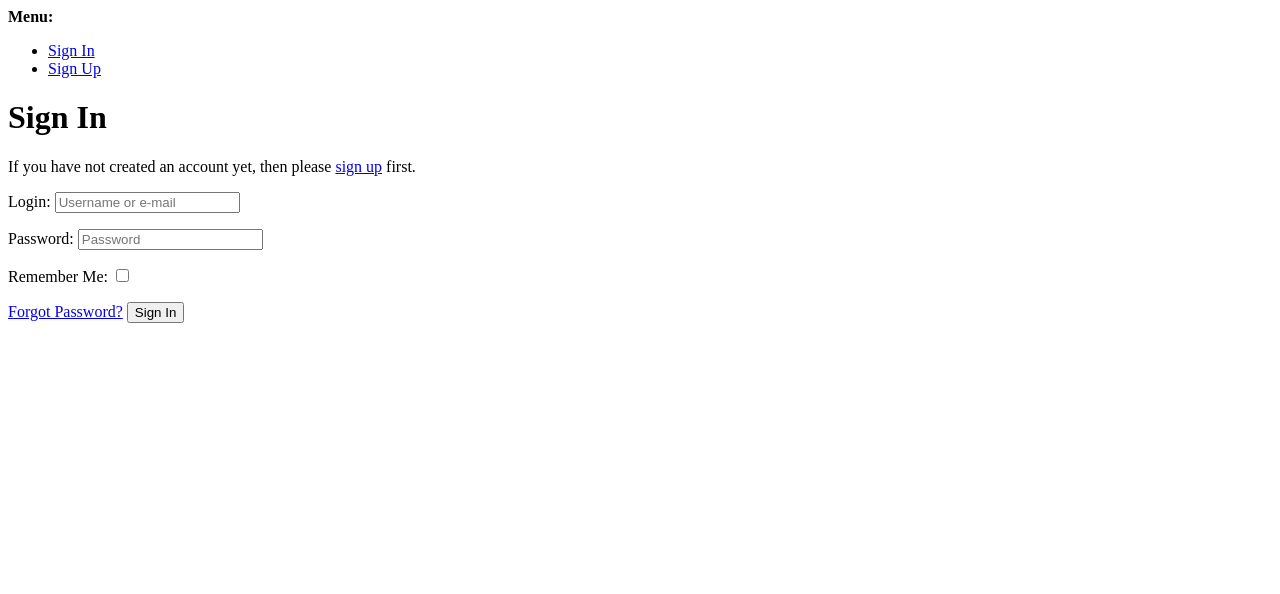
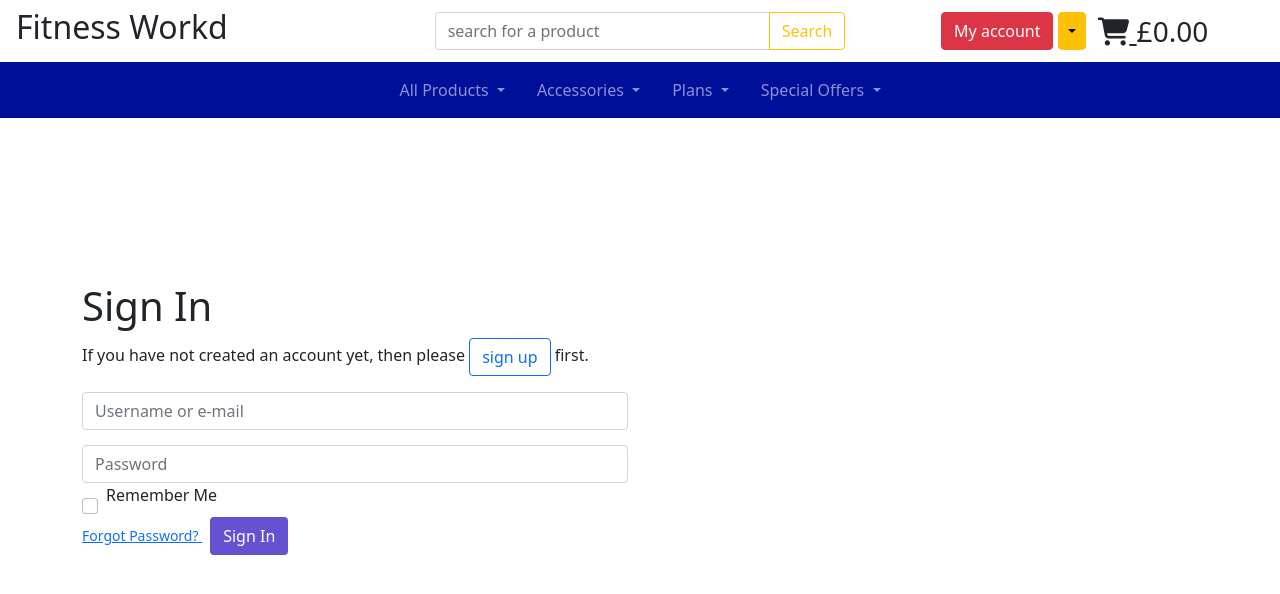
Before and after one commit to rimantascode/fitness-ms4, a Django app: page /accounts/login/ in a window 1280 px wide. Shown: the top 594 px of the page. Run offline with Django 3.2, Linux system fonts and the light colour scheme; some libraries are stand-ins or nearby versions.

Commit message:
updated the login, register ... forms styles and view

```diff
--- a/fitness_ms4/settings.py
+++ b/fitness_ms4/settings.py
@@ -49,7 +49,7 @@ INSTALLED_APPS = [
     'checkout',
     'crispy_forms',
     'bootstrap5',
-    'profiles'
+    'profiles',
 ]
 
 MIDDLEWARE = [
@@ -62,7 +62,7 @@ MIDDLEWARE = [
     'django.middleware.clickjacking.XFrameOptionsMiddleware',
 ]
 
-#CRISPY_TEMPLATE_PACK = 'bootstrap5'
+CRISPY_TEMPLATE_PACK = 'bootstrap4'
 
 ROOT_URLCONF = 'fitness_ms4.urls'
 
--- a/profiles/models.py
+++ b/profiles/models.py
@@ -37,4 +37,4 @@ def create_or_update_user_profile(sender, instance, created, **kwargs):
     if created:
         UserProfile.objects.create(user=instance)
     # Existing users: just save the profile
-    instance.userprofile.save()
+        instance.userprofile.save()
--- a/profiles/templates/profiles/profile.html
+++ b/profiles/templates/profiles/profile.html
@@ -7,19 +7,19 @@
 {% endblock %}
 
 {% block content %}
-<!-- Products page -->
+<!-- Profile page -->
 <div class="container-fluid">
     <div class="row">
         <div class="col-12 text-center p-0 m-0">
             <hr class="hr-class my-1">
-            <h3 class="logo-font">My Profile</h3>
+            <h3 class="logo-font">{{ profile }}</h3>
             <hr class="hr-class my-1">
         </div>
     </div>
     <div class="col-12">
     </div>
     <div class="row">
-
+        {{profile}}
     </div>
 </div>
 
--- a/static/css/base.css
+++ b/static/css/base.css
@@ -74,7 +74,18 @@ a .badge.category:hover {
     cursor:pointer;
 }
 
-/*-------------------------------------------- CHECKOUT FORM ----------*/
+/*-------------------------------------------- LOGIN ----------*/
+#div_id_password{
+    margin-top:10px
+}
+/* this was copied from project "*/
+.allauth-form-inner-content label:not([for='id_remember']) {
+    display: none;
+}
+
+.allauth-form-inner-content input {
+    margin-top:15px;
+}
 
 @media (min-width: 992px) {
     .hide-ul {
--- a/templates/allauth/account/base.html
+++ b/templates/allauth/account/base.html
@@ -1,40 +1,15 @@
-<!DOCTYPE html>
-<html>
-  <head>
-    <title>{% block head_title %}{% endblock %}</title>
-    {% block extra_head %}
-    {% endblock %}
-  </head>
-  <body>
-    {% block body %}
+{% extends "base.html" %}
 
-    {% if messages %}
-    <div>
-      <strong>Messages:</strong>
-      <ul>
-        {% for message in messages %}
-        <li>{{message}}</li>
-        {% endfor %}
-      </ul>
+{% block content %}
+<div class="container header-container">
+    <div class="overlay"></div>
+    <div class="row">
+        <div class="col-12 col-md-6">
+            <div class="allauth-form-inner-content">
+                {% block inner_content %}
+                {% endblock %}
+            </div>
+        </div>
     </div>
-    {% endif %}
-
-    <div>
-      <strong>Menu:</strong>
-      <ul>
-        {% if user.is_authenticated %}
-        <li><a href="{% url 'account_email' %}">Change E-mail</a></li>
-        <li><a href="{% url 'account_logout' %}">Sign Out</a></li>
-        {% else %}
-        <li><a href="{% url 'account_login' %}">Sign In</a></li>
-        <li><a href="{% url 'account_signup' %}">Sign Up</a></li>
-        {% endif %}
-      </ul>
-    </div>
-    {% block content %}
-    {% endblock %}
-    {% endblock %}
-    {% block extra_body %}
-    {% endblock %}
-  </body>
-</html>
+</div>
+{% endblock %}
--- a/templates/allauth/account/email.html
+++ b/templates/allauth/account/email.html
@@ -4,7 +4,7 @@
 
 {% block head_title %}{% trans "E-mail Addresses" %}{% endblock %}
 
-{% block content %}
+{% block inner_content %}
     <h1>{% trans "E-mail Addresses" %}</h1>
 {% if user.emailaddress_set.all %}
 <p>{% trans 'The following e-mail addresses are associated with your account:' %}</p>
--- a/templates/allauth/account/email_confirm.html
+++ b/templates/allauth/account/email_confirm.html
@@ -6,7 +6,7 @@
 {% block head_title %}{% trans "Confirm E-mail Address" %}{% endblock %}
 
 
-{% block content %}
+{% block inner_content %}
 <h1>{% trans "Confirm E-mail Address" %}</h1>
 
 {% if confirmation %}
@@ -17,7 +17,7 @@
 
 <form method="post" action="{% url 'account_confirm_email' confirmation.key %}">
 {% csrf_token %}
-    <button type="submit">{% trans 'Confirm' %}</button>
+    <button class="btn btn-style" type="submit">{% trans 'Confirm' %}</button>
 </form>
 
 {% else %}
--- a/templates/allauth/account/login.html
+++ b/templates/allauth/account/login.html
@@ -5,7 +5,7 @@
 
 {% block head_title %}{% trans "Sign In" %}{% endblock %}
 
-{% block content %}
+{% block inner_content %}
 
 <h1>{% trans "Sign In" %}</h1>
 
@@ -30,17 +30,17 @@ for a {{ site_name }} account and sign in below:{% endblocktrans %}</p>
 
 {% else %}
 <p>{% blocktrans %}If you have not created an account yet, then please
-<a href="{{ signup_url }}">sign up</a> first.{% endblocktrans %}</p>
+<a class=" btn btn-outline-primary" href="{{ signup_url }}">sign up</a> first.{% endblocktrans %}</p>
 {% endif %}
 
 <form class="login" method="POST" action="{% url 'account_login' %}">
   {% csrf_token %}
-  {{ form.as_p }}
+    {{ form | crispy }}
   {% if redirect_field_value %}
   <input type="hidden" name="{{ redirect_field_name }}" value="{{ redirect_field_value }}" />
   {% endif %}
-  <a class="button secondaryAction" href="{% url 'account_reset_password' %}">{% trans "Forgot Password?" %}</a>
-  <button class="primaryAction" type="submit">{% trans "Sign In" %}</button>
+  <a class="button secondaryAction mt-2" href="{% url 'account_reset_password' %}">{% trans "<small>Forgot Password? </small>" %}</a>
+  <button class=" btn btn-style primaryAction m-2" type="submit">{% trans "Sign In" %}</button>
 </form>
 
 {% endblock %}
--- a/templates/allauth/account/logout.html
+++ b/templates/allauth/account/logout.html
@@ -4,7 +4,7 @@
 
 {% block head_title %}{% trans "Sign Out" %}{% endblock %}
 
-{% block content %}
+{% block inner_content %}
 <h1>{% trans "Sign Out" %}</h1>
 
 <p>{% trans 'Are you sure you want to sign out?' %}</p>
@@ -14,7 +14,7 @@
   {% if redirect_field_value %}
   <input type="hidden" name="{{ redirect_field_name }}" value="{{ redirect_field_value }}"/>
   {% endif %}
-  <button type="submit">{% trans 'Sign Out' %}</button>
+  <button  class="btn btn-style"type="submit">{% trans 'Sign Out' %}</button>
 </form>
 
 
--- a/templates/allauth/account/verification_sent.html
+++ b/templates/allauth/account/verification_sent.html
@@ -4,7 +4,7 @@
 
 {% block head_title %}{% trans "Verify Your E-mail Address" %}{% endblock %}
 
-{% block content %}
+{% block inner_content %}
     <h1>{% trans "Verify Your E-mail Address" %}</h1>
 
     <p>{% blocktrans %}We have sent an e-mail to you for verification. Follow the link provided to finalize the signup process. Please contact us if you do not receive it within a few minutes.{% endblocktrans %}</p>
--- a/templates/allauth/account/verified_email_required.html
+++ b/templates/allauth/account/verified_email_required.html
@@ -4,7 +4,7 @@
 
 {% block head_title %}{% trans "Verify Your E-mail Address" %}{% endblock %}
 
-{% block content %}
+{% block inner_content %}
 <h1>{% trans "Verify Your E-mail Address" %}</h1>
 
 {% url 'account_email' as email_url %}
--- a/templates/base.html
+++ b/templates/base.html
@@ -72,7 +72,7 @@
                             {% if request.user.is_superuser %}
                             <a href="" class="dropdown-item">Product Management</a>
                             {% endif %}
-                            <a href="" class="dropdown-item">My Profile</a>
+                            <a href="{% url 'profile' %}" class="dropdown-item">My Profile</a>
                             <a href="{% url 'account_logout' %}" class="dropdown-item">Logout</a>
                             {% else %}
                             <a href="{% url 'account_signup' %}" class="dropdown-item">Register</a>
```
Also changed, not shown: profiles/views.py (+6 -2 lines), templates/allauth/account/signup.html (+4 -4 lines), templates/allauth/base.html (added, +40 -0 lines), db.sqlite3.
